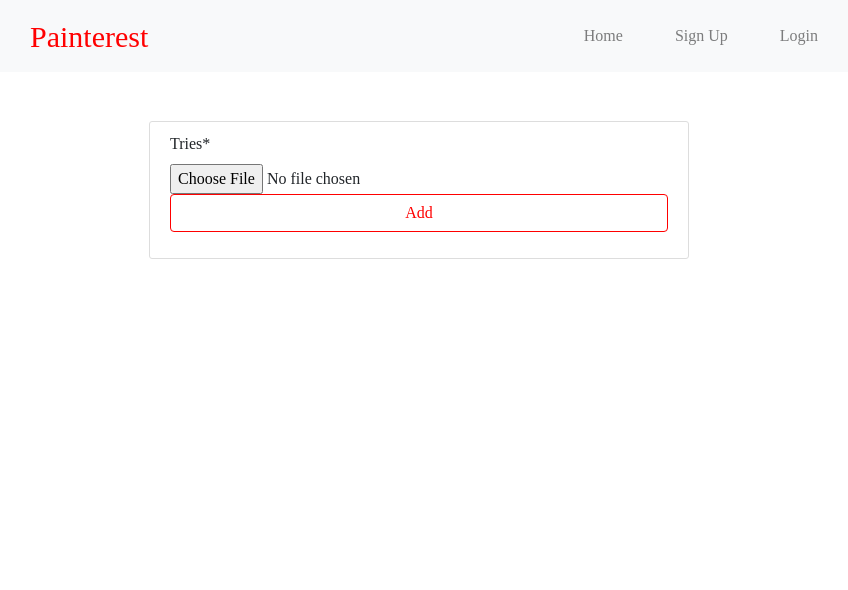
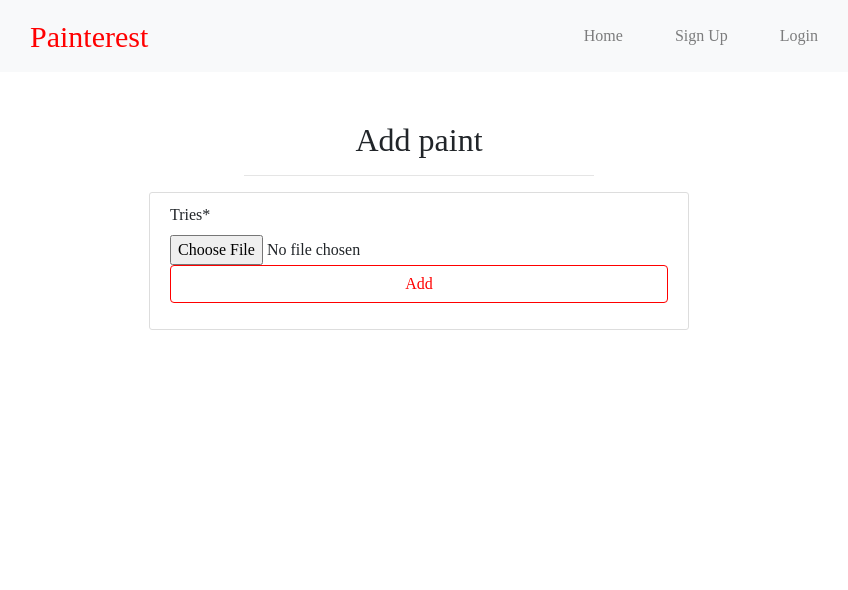
Before and after one commit to TomiwaJoseph/Painterest, a Django app: template main/templates/main/add_paint.html in a window 1280 px wide. Shown: the top 590 px of the page, without its empty margins (221-1069 px from the left). Run offline with Django 3.2, Linux system fonts and the light colour scheme; the template is opened without the code that fills it: values that come from a table or form of the project are taken from there, others are empty; data comes from the database, SQL or seed files in the repository; parts of the project's set-up code (start-up, migrations or seed data) failed here and were passed over; some libraries are stand-ins or nearby versions.

Commit message:
added header to page

```diff
--- a/main/templates/main/add_paint.html
+++ b/main/templates/main/add_paint.html
@@ -4,6 +4,13 @@
 {% block title %}Painterest | Add Paint{% endblock %}
 
 {% block content %}
+
+<div class="row">
+    <div class="col-md-4 mx-auto my-auto text-center">
+        <h2>Add paint</h2>
+        <hr>
+    </div>
+</div>
 
 <div class="row">
     <div class="col-md-6 mx-auto my-auto">
```
